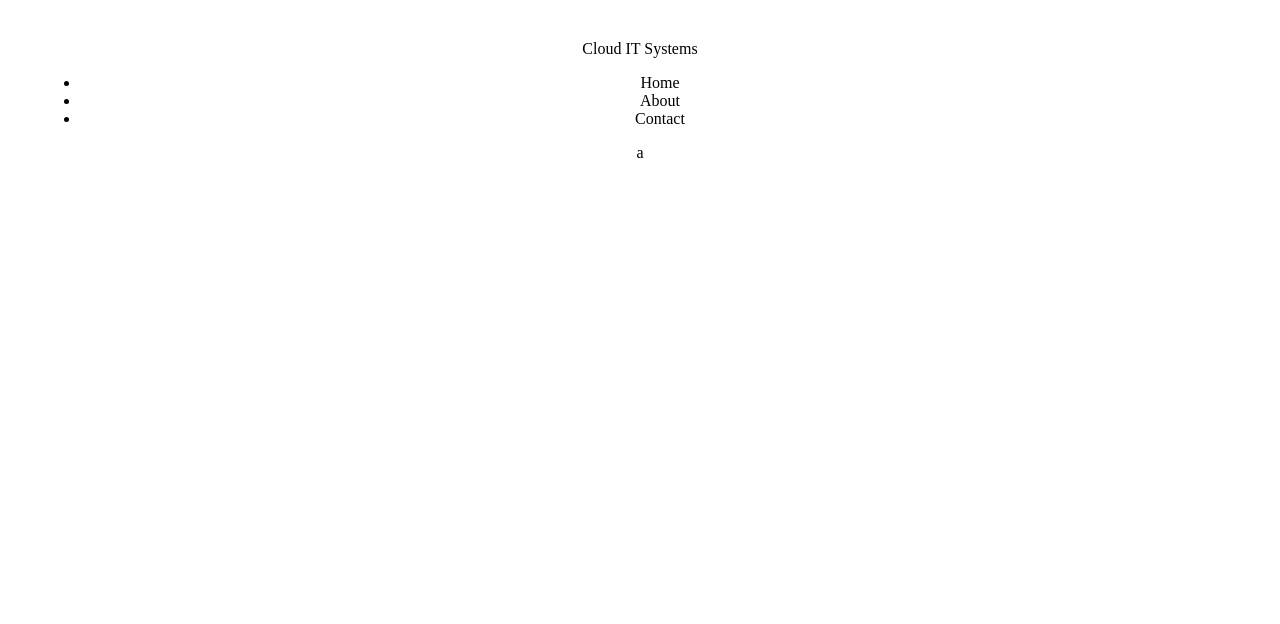
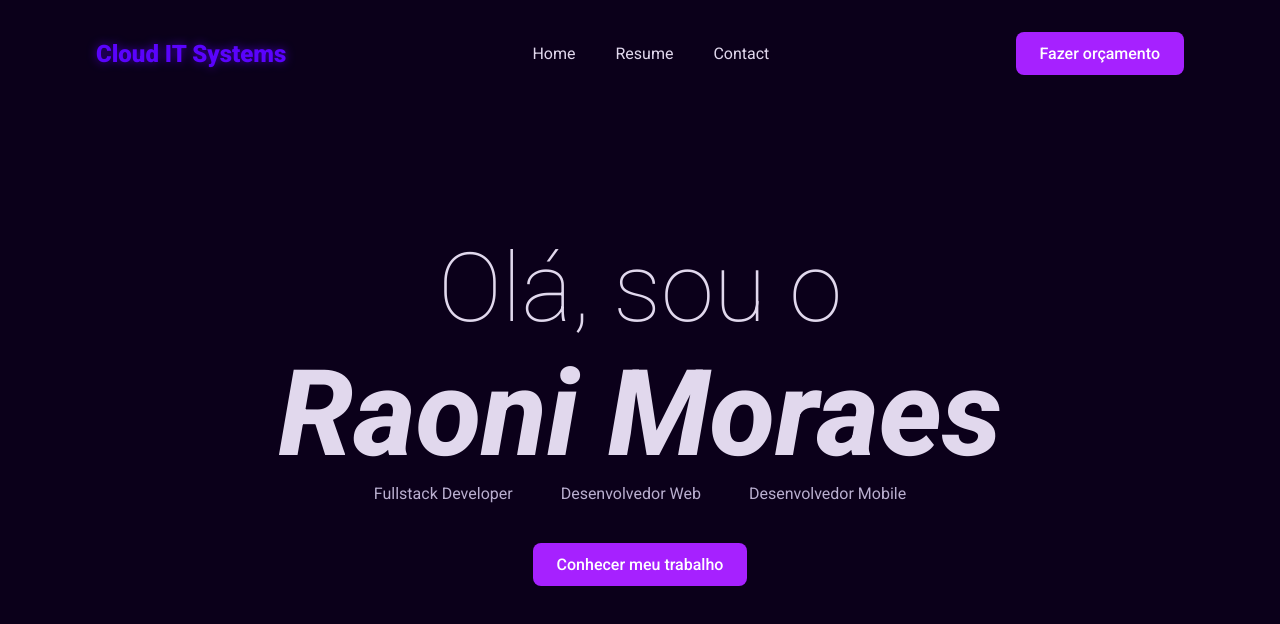
Before and after one commit to CloudStarsz/ReactPortfolio, a React (Vite) app: page / in a window 1280 px wide. Shown: the top 624 px of the page. Built offline with nearby package versions, Linux system fonts and the light colour scheme.

Commit message:
:sparkles: feat: elementos e estilização adicionados

```diff
--- a/index.html
+++ b/index.html
@@ -4,6 +4,9 @@
     <meta charset="UTF-8" />
     <meta name="viewport" content="width=device-width, initial-scale=1.0" />
     <title>Raoni Moraes - Portfolio</title>
+    <link rel="preconnect" href="https://fonts.googleapis.com">
+    <link rel="preconnect" href="https://fonts.gstatic.com" crossorigin>
+    <link href="https://fonts.googleapis.com/css2?family=Roboto:ital,wght@0,100..900;1,100..900&display=swap" rel="stylesheet">
   </head>
   <body>
     <div id="root"></div>
--- /dev/null
+++ b/src/components/Button.jsx
@@ -0,0 +1,10 @@
+import '../styles/ComponentsStyles.css'
+
+function Button({texto , id}) {
+
+  return (
+    <button className="button" id={id}>{texto}</button>
+  );
+}
+
+export default Button
--- /dev/null
+++ b/src/components/Navigation.jsx
@@ -0,0 +1,15 @@
+function Navigation({ items }) {
+  return (
+    <nav>
+        <ul>
+            {items.map((item, index) => (
+                <li key={index} className="nav-item">
+                {item}
+                </li>
+            ))}
+        </ul>
+    </nav>
+  );
+}
+
+export default Navigation;
--- a/src/components/OrderButton.jsx
+++ /dev/null
@@ -1,8 +0,0 @@
-function OrderButton() {
-
-  return (
-    <p>a</p>
-  );
-}
-
-export default OrderButton
--- a/src/styles/App.css
+++ b/src/styles/App.css
@@ -1,6 +1,75 @@
-#root {
-  max-width: 1280px;
+* {
+  margin: 0;
+  padding: 0;
+  box-sizing: border-box;
+  list-style: none;
+  font-family: "Roboto", sans-serif;
+}
+
+body {
+  max-width: 90vw;
   margin: 0 auto;
   padding: 2rem;
   text-align: center;
+  background-color: #0b001a;
+  color: #e1d8ed;
+  font-size: 16px;
+}
+
+.logo {
+  font-size: 24px;
+  font-weight: 900;
+  text-shadow: 0 0 10px #3f03ad;
+  color: #5a03fc;
+  cursor: pointer;
+}
+
+header {
+  position: fixed;
+  top: 0;
+  left: 0;
+  right: 0;
+  padding: 2rem;
+  margin: 0 auto;
+  width: 90vw;
+  display: flex;
+  justify-content: space-between;
+  align-items: center;
+}
+header nav ul {
+  display: flex;
+  gap: 40px;
+}
+header nav ul li {
+  cursor: pointer;
+  position: relative;
+  transition: color 0.2s ease, font-size 0.5s ease;
+}
+header nav ul li:hover {
+  color: white;
+  font-size: 18px;
+}
+
+main {
+  padding-top: 25vh;
+}
+main .presentation-intro {
+  font-size: 96px;
+  font-weight: 100;
+}
+main .presentation-name {
+  font-size: 120px;
+  font-weight: 800;
+  margin: 0;
+  font-style: italic;
+}
+main .presentation-roles {
+  justify-content: center;
+  display: flex;
+  gap: 48px;
+  margin: 0;
+  color: #b9aecf;
+}
+main #visit_my_work-btn {
+  margin: 40px;
 }/*# sourceMappingURL=App.css.map */
--- a/src/styles/App.scss
+++ b/src/styles/App.scss
@@ -1,6 +1,91 @@
-#root {
-  max-width: 1280px;
+$bgcolor: #0b001a;
+$focus_color: #5a03fc;
+$hover_color: #3f03ad;
+
+* {
+  margin: 0;
+  padding: 0;
+  box-sizing: border-box;
+  list-style: none;
+  font-family: "Roboto", sans-serif;
+}
+
+body {
+  max-width: 90vw;
   margin: 0 auto;
   padding: 2rem;
   text-align: center;
+  background-color: $bgcolor;
+  color: #e1d8ed;
+  font-size: 16px;
 }
+
+.logo {
+  font-size: 24px;
+  font-weight: 900;
+  text-shadow: 0 0 10px $hover_color;
+  color: $focus_color;
+  cursor: pointer;
+}
+
+@mixin transition($props...) {
+  transition: $props;
+}
+
+header {
+  position: fixed;
+  top: 0;
+  left: 0;
+  right: 0;
+  padding: 2rem;
+  margin: 0 auto;
+  width: 90vw;
+  display: flex;
+  justify-content: space-between;
+  align-items: center;
+
+  nav ul {
+    display: flex;
+    gap: 40px;
+
+    li {
+      cursor: pointer;
+      position: relative;
+      @include transition(color 0.2s ease, font-size 0.5s ease);
+
+      &:hover {
+        color: white;
+        font-size: 18px;
+      }
+    }
+  }
+}
+
+main {
+  padding-top: 25vh;
+
+  .presentation-intro {
+    font-size: 96px;
+    font-weight: 100;
+  }
+
+  .presentation-name {
+    font-size: 120px;
+    font-weight: 800;
+    margin: 0;
+    font-style: italic;
+  }
+
+  .presentation-roles {
+    justify-content: center;
+    display: flex;
+    gap: 48px;
+    margin: 0;
+    color: #b9aecf;
+  }
+
+  #visit_my_work-btn {
+    margin: 40px;
+  }
+
+}
--- /dev/null
+++ b/src/styles/ComponentsStyles.css
@@ -0,0 +1,22 @@
+.button {
+  padding: 0.75rem 1.5rem;
+  background-color: #a621ff;
+  color: white;
+  border: none;
+  border-radius: 8px;
+  font-size: 1rem;
+  font-weight: 500;
+  cursor: pointer;
+  transition: background-color 0.3s ease, transform 0.2s ease;
+}
+.button:hover {
+  background-color: #d414fa;
+  transform: scale(1.03);
+}
+.button:active {
+  transform: scale(0.98);
+}
+.button:disabled {
+  background-color: #999;
+  cursor: not-allowed;
+}/*# sourceMappingURL=ComponentsStyles.css.map */
--- /dev/null
+++ b/src/styles/ComponentsStyles.scss
@@ -0,0 +1,36 @@
+// Variáveis
+$primary-color: #a621ff;
+$primary-hover: #d414fa;
+$disabled-color: #999;
+$text-color: white;
+$border-radius: 8px;
+
+@mixin transition($props...) {
+  transition: $props;
+}
+
+.button {
+  padding: 0.75rem 1.5rem;
+  background-color: $primary-color;
+  color: $text-color;
+  border: none;
+  border-radius: $border-radius;
+  font-size: 1rem;
+  font-weight: 500;
+  cursor: pointer;
+  @include transition(background-color 0.3s ease, transform 0.2s ease);
+
+  &:hover {
+    background-color: $primary-hover;
+    transform: scale(1.03);
+  }
+
+  &:active {
+    transform: scale(0.98);
+  }
+
+  &:disabled {
+    background-color: $disabled-color;
+    cursor: not-allowed;
+  }
+}
--- a/src/views/FirstPage.jsx
+++ b/src/views/FirstPage.jsx
@@ -1,20 +1,27 @@
-import OrderButton from '../components/OrderButton.jsx'
+import Button from '../components/Button.jsx'
+import Navigation from '../components/Navigation.jsx'
 
 function FirstPage() {
   return (
-    <header className="aplication-header">
+  <>
+    <header className="site-header">
         <div className="logo">Cloud IT Systems</div>
-        <nav className="navigation">
-            <ul>
-                <li className='nav-item'>Home</li>
-                <li className='nav-item'>About</li>
-                <li className='nav-item'>Contact</li>
-            </ul>
-        </nav>
-        <div>
-            <OrderButton/>
+        <Navigation items={['Home', 'Resume', 'Contact', ]} />
+        <Button texto='Fazer orçamento'/>
+    </header>
+    <main>
+        <div className='presentation'>
+            <p className='presentation-intro'>Olá, sou o</p>
+            <p className='presentation-name'>Raoni Moraes</p>
+            <div className='presentation-roles'>
+                <p className='role'>Fullstack Developer</p>
+                <p className='role'>Desenvolvedor Web</p>
+                <p className='role'>Desenvolvedor Mobile</p>
+            </div>
+            <Button texto='Conhecer meu trabalho' id='visit_my_work-btn'/>
         </div>
-    </header>
+    </main>
+  </>
   );
 }
 
```
Also changed, not shown: 2 other files (tests, documents, lock files or other folders).
